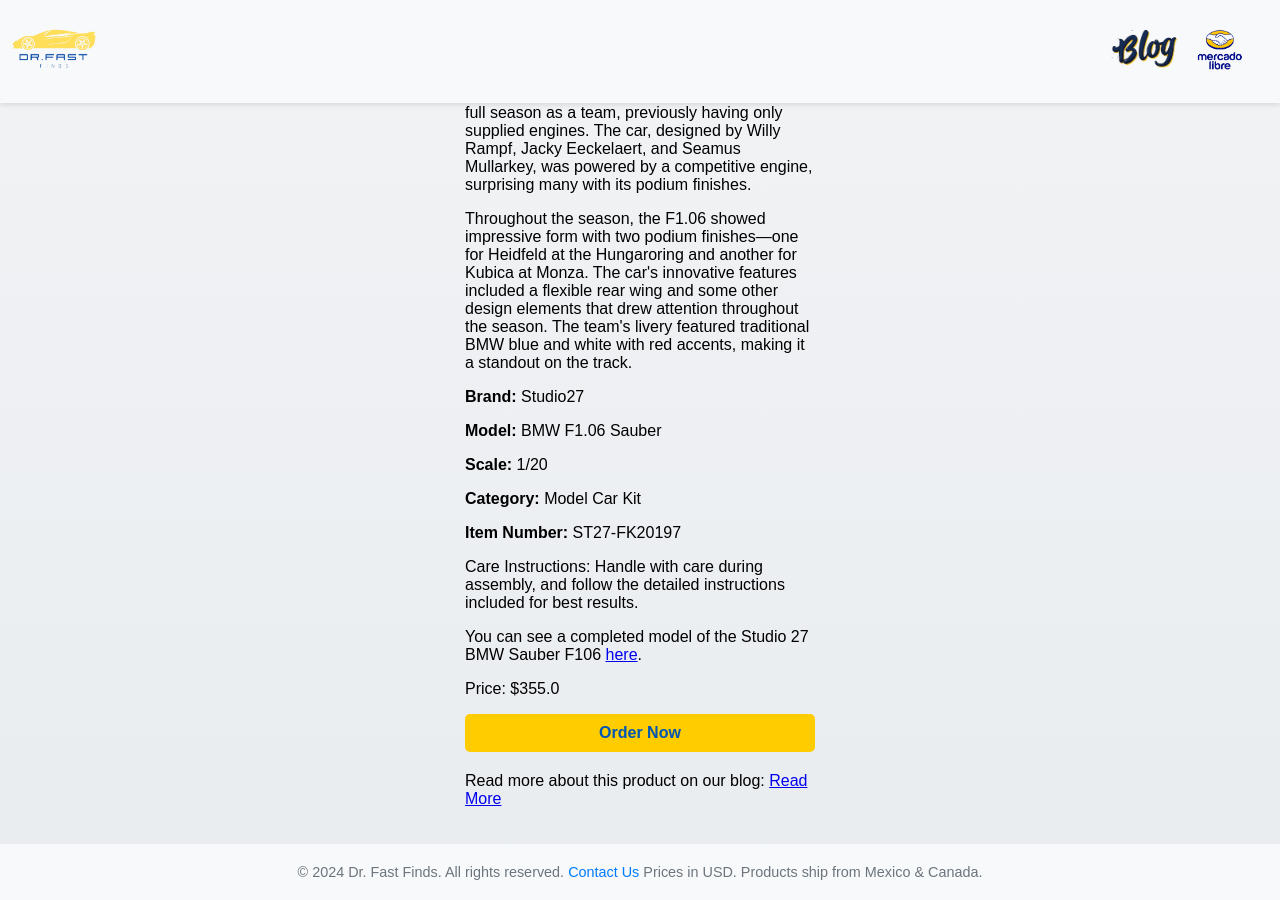
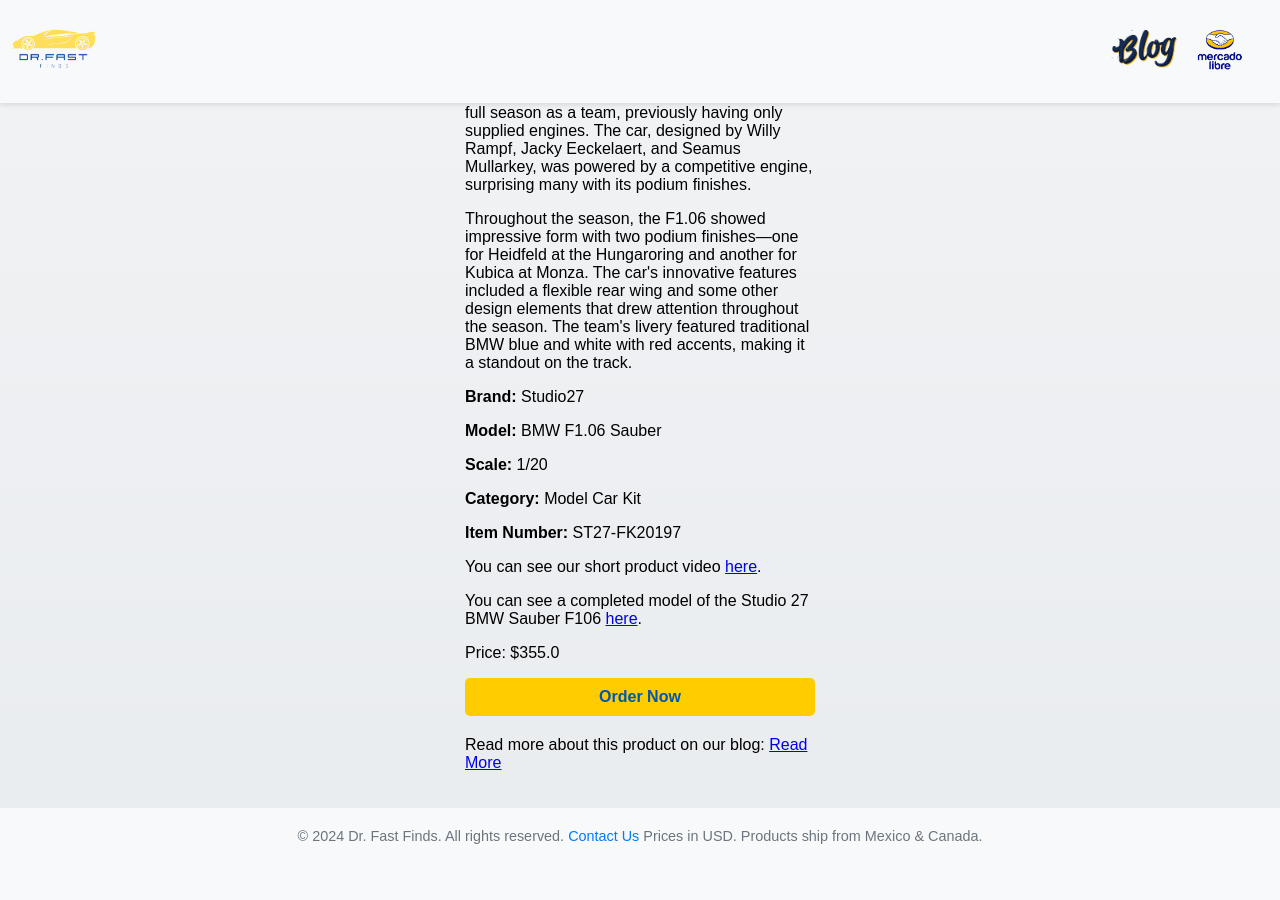
Before and after one commit to drfastfinds/drfastfinds-site, a Jekyll site: the page built from _products/studio27-bmw-f106.md, in a window 1280 px wide and 900 px high, scrolled down 740 px. Built offline with Jekyll 4.4.1, drawn with Linux system fonts in a browser that asks for light colours; after the commit the page ends 1604 px from its top, so only the background shows below that.

Commit message:
Update studio27-bmw-f106.md

```diff
--- a/_products/studio27-bmw-f106.md
+++ b/_products/studio27-bmw-f106.md
@@ -19,7 +19,7 @@
   <p><strong>Category:</strong> Model Car Kit</p>
   <p><strong>Item Number:</strong> ST27-FK20197</p>
 
-  <p>Care Instructions: Handle with care during assembly, and follow the detailed instructions included for best results.</p>
+  <p>You can see our short product video <a href="https://youtube.com/shorts/AtaKWLD4-RI?feature=share" target="_blank">here</a>.</p>
 
   <p>You can see a completed model of the Studio 27 BMW Sauber F106 <a href="https://www.modelcarsmag.com/forums/topic/92144-studio-27-bmw-sauber-f106/" target="_blank">here</a>.</p>
 
```
